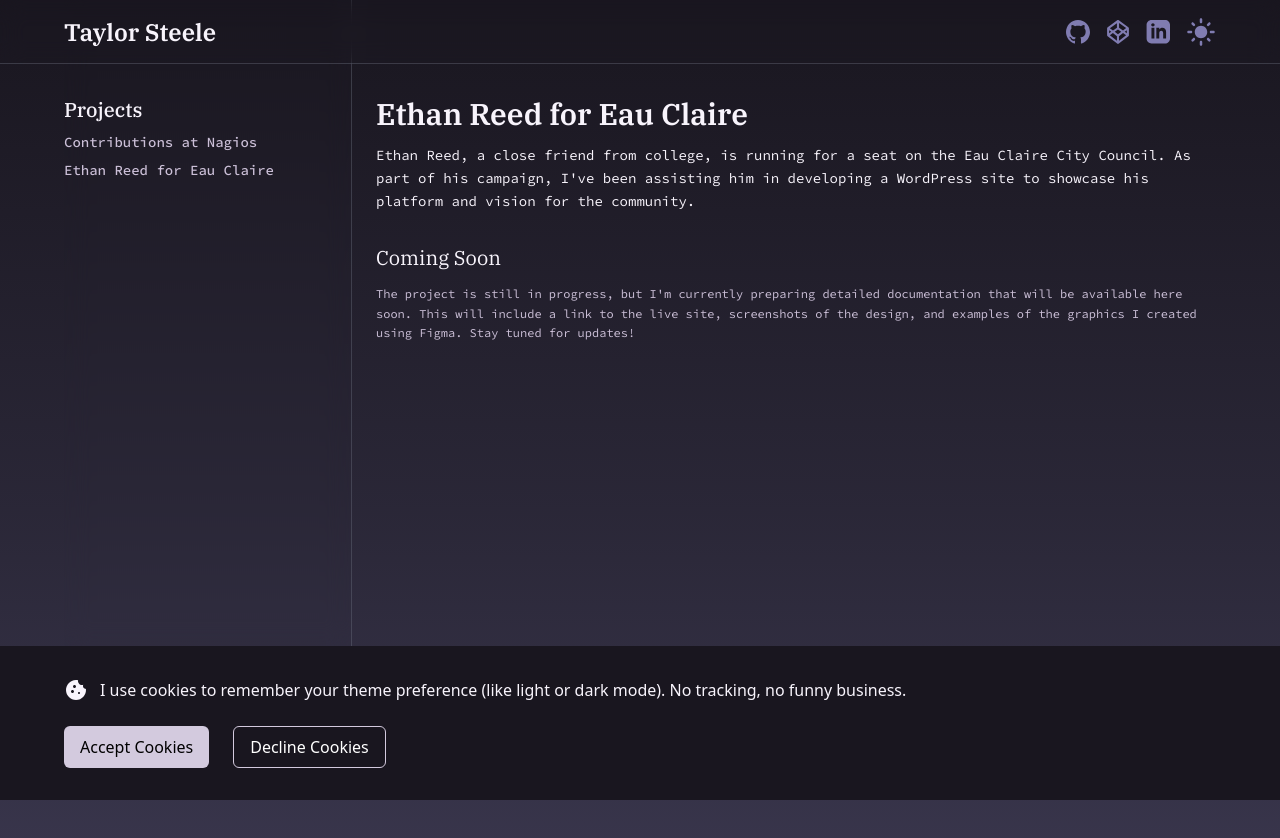
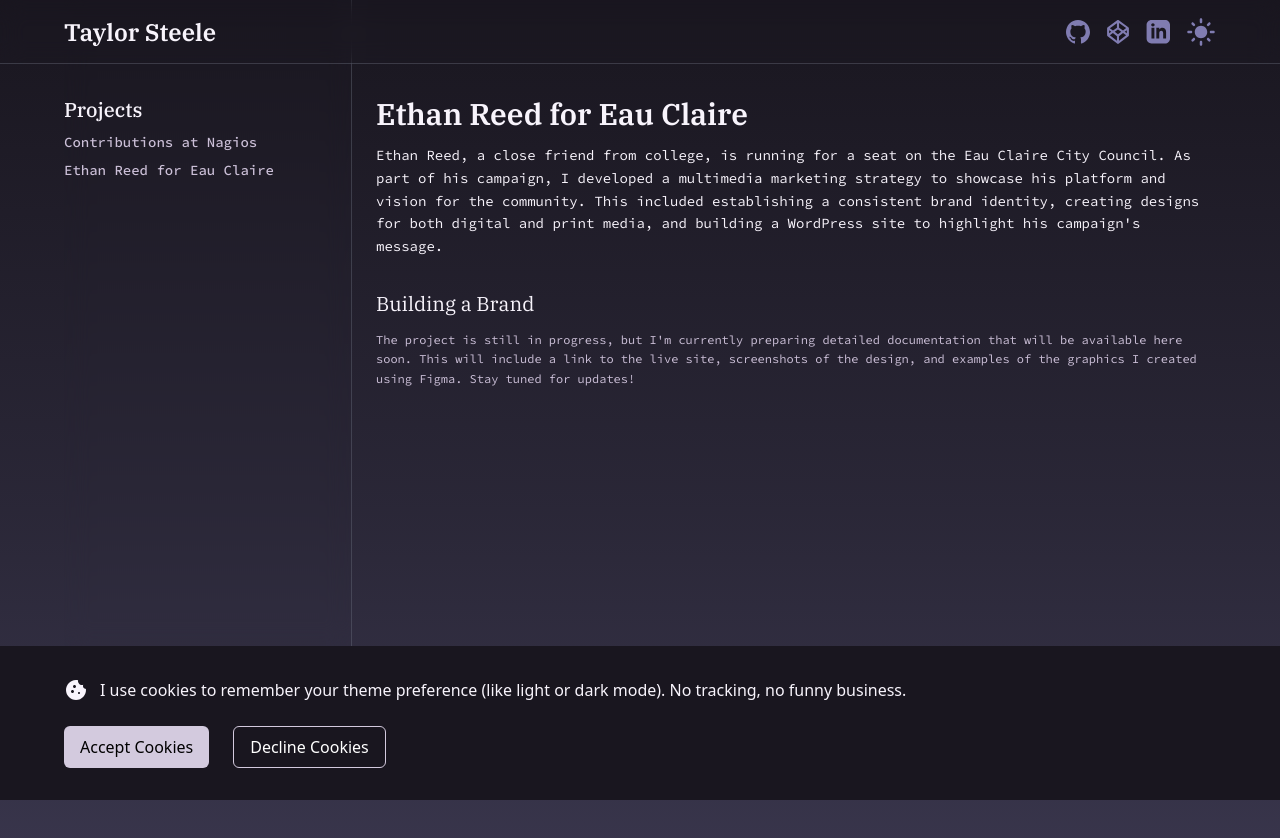
Before and after one commit to MashedTaytors/Steele-site, a Next.js app: page /projects/ethan-reed-campaign in a window 1280 px wide. Shown: the top 838 px of the page. Built offline with nearby package versions, Linux system fonts and the light colour scheme; no server answers.

Commit message:
rename GradientIconCards to AccordionIconCards and add metadescription

```diff
--- a/src/app/projects/ethan-reed-campaign/page.tsx
+++ b/src/app/projects/ethan-reed-campaign/page.tsx
@@ -3,7 +3,7 @@ import type { Metadata } from "next";
 
 export const metadata: Metadata = {
   title: "Ethan Reed for Eau Claire | Taylor Steele",
-  description: "Generated by create next app",
+  description: "Discover how I helped Ethan Reed’s Eau Claire City Council campaign by creating a consistent brand, designing print/digital media, and building a WordPress site to showcase his vision.",
 };
 
 
@@ -16,13 +16,13 @@ export default function Reed() {
             <div className="flex flex-col gap-3">
               <h1 className="text-3xl font-ibmPlexSerif text-primaryText font-semibold">Ethan Reed for Eau Claire</h1>
               <p className="text-sm leading-relaxed text-primaryText">
-              Ethan Reed, a close friend from college, is running for a seat on the Eau Claire City Council. As part of his campaign, I&apos;ve been assisting him in developing a WordPress site to showcase his platform and vision for the community.
+              Ethan Reed, a close friend from college, is running for a seat on the Eau Claire City Council. As part of his campaign, I developed a multimedia marketing strategy to showcase his platform and vision for the community. This included establishing a consistent brand identity, creating designs for both digital and print media, and building a WordPress site to highlight his campaign&apos;s message.
               </p>
             </div>
 
             {/* Tools */}
             <div className="flex flex-col gap-3">
-              <h2 className="font-ibmPlexSerif text-xl text-primaryText">Coming Soon</h2>
+              <h2 className="font-ibmPlexSerif text-xl text-primaryText">Building a Brand</h2>
               <p className="text-xs leading-relaxed text-secondaryText">
               The project is still in progress, but I&apos;m currently preparing detailed documentation that will be available here soon. This will include a link to the live site, screenshots of the design, and examples of the graphics I created using Figma. Stay tuned for updates!
               </p>
--- a/src/components/Cards/IconGradientCards.tsx
+++ b/src/components/Cards/AccordionIconCards.tsx
@@ -10,7 +10,7 @@ interface CardProps {
   description: string;
 }
 
-const IconGradientCard: FC<CardProps> = ({ icon, title, subtitle, description }) => {
+const AccordionIconCard: FC<CardProps> = ({ icon, title, subtitle, description }) => {
     const [isOpen, setIsOpen] = useState(false);
   return (
     <div className="flex flex-col border border-gray-500 border-opacity-40 w-full rounded-lg py-6 px-4 items-start gap-3 hover:shadow-md transition-shadow duration-300">
@@ -54,4 +54,4 @@ const IconGradientCard: FC<CardProps> = ({ icon, title, subtitle, description })
   );
 };
 
-export default IconGradientCard;
+export default AccordionIconCard;
--- a/src/components/PageSection.tsx
+++ b/src/components/PageSection.tsx
@@ -1,5 +1,5 @@
 import React from "react";
-import IconGradientCard from "@/components/Cards/IconGradientCards";
+import AccordionIconCard from "@/components/Cards/AccordionIconCards";
 
 // Page section with icon cards
 // TODO: refine
@@ -29,7 +29,7 @@ export default function PageSection({ title, description, cards }: PageSectionPr
 
       <div className="flex flex-row w-full flex-wrap gap-6">
         {cards.map((card, index) => (
-          <IconGradientCard
+          <AccordionIconCard
             key={index}
             icon={card.icon}
             title={card.title}
```
